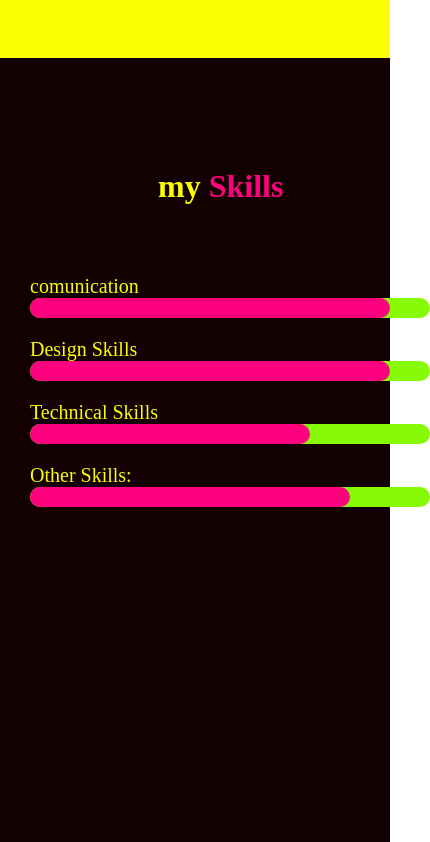
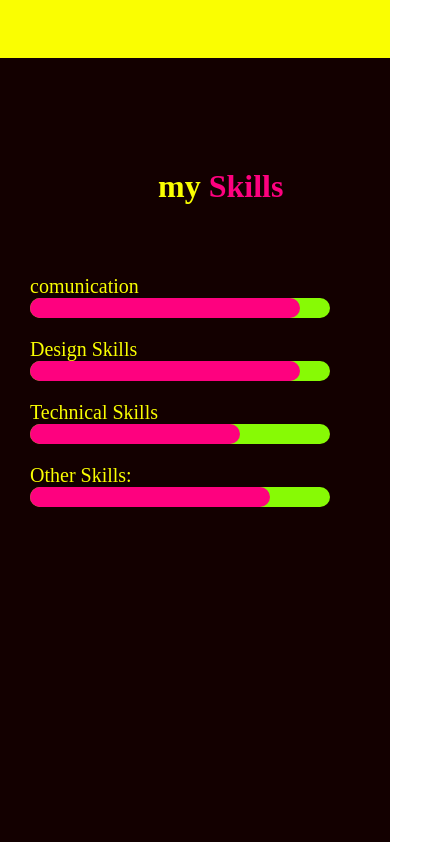
Before and after one commit to Ashtaa/yekuno, a plain HTML site: page index.html in a window 390 px wide. Shown: the part 1589-2431 px from the top of the page, 430 px wide, since content can reach past the window. Drawn offline with Linux system fonts and the light colour scheme.

Commit message:
Add files via upload

```diff
--- a/styles.css
+++ b/styles.css
@@ -142,12 +142,7 @@ nav {
     padding-top: 20px;
     padding-left: 0px;
   }
-  .skill-bar{
-    height: 20px;
-    background-color: #87fa05;
-    width: 400px;
-    border-radius: 10px;
-  }
+
   h1{
     color: #fffb00;
 
```
